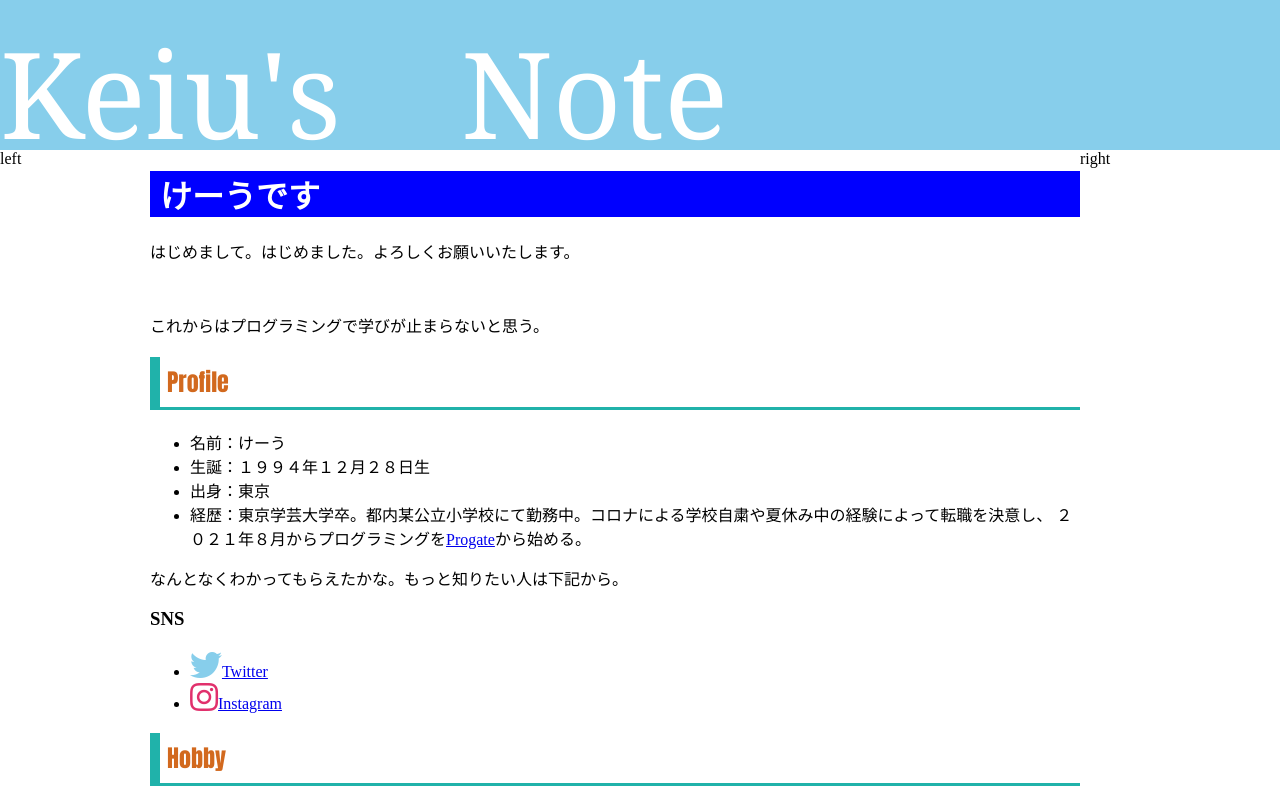
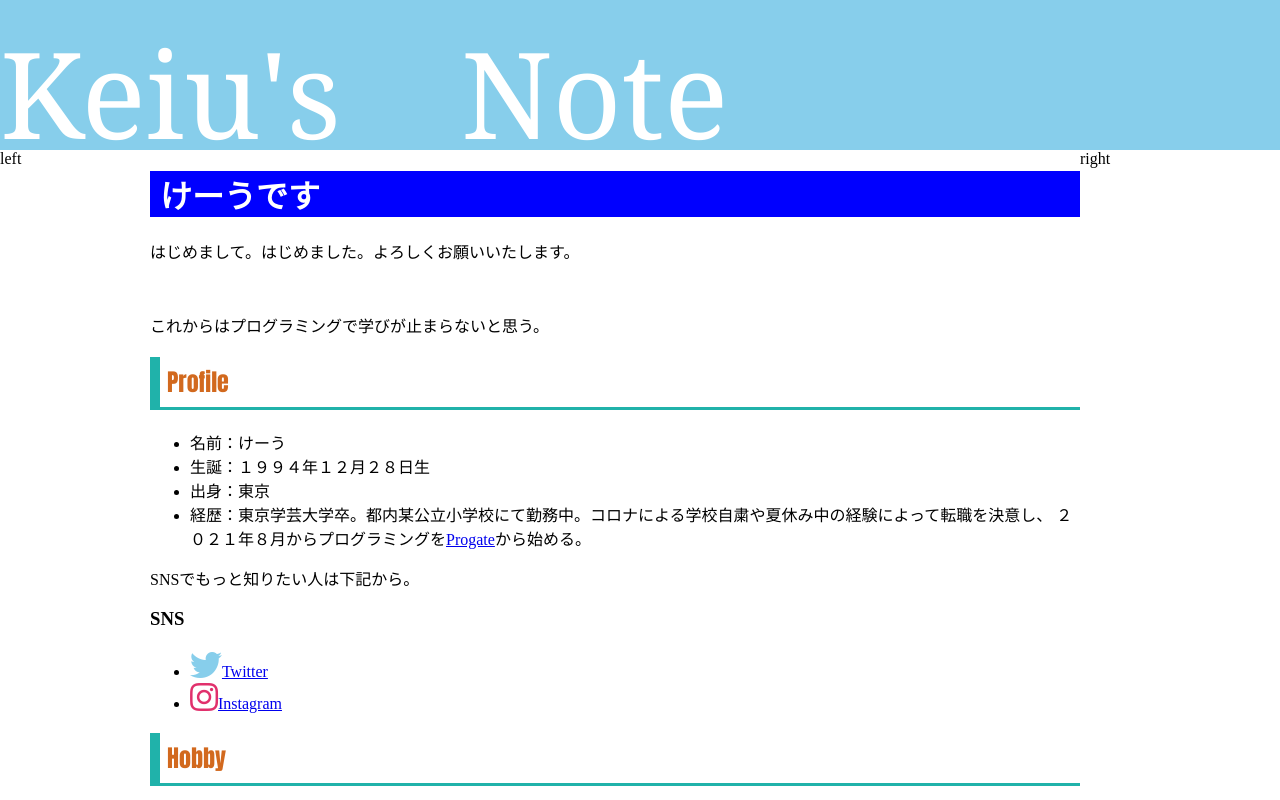
Before and after one commit to keiudesu/create_at-2022_3, a plain HTML site: page index.html in a window 1280 px wide. Shown: the top 800 px of the page. Drawn offline with Linux system fonts and the light colour scheme.

Commit message:
10/16/7:19

```diff
--- a/index.html
+++ b/index.html
@@ -25,7 +25,7 @@
       <li>経歴：東京学芸大学卒。都内某公立小学校にて勤務中。コロナによる学校自粛や夏休み中の経験によって転職を決意し、
         ２０２１年８月からプログラミングを<a href="https://prog-8.com/">Progate</a>から始める。</li>
     </ul>
-    <p>なんとなくわかってもらえたかな。もっと知りたい人は下記から。</p>
+    <p>SNSでもっと知りたい人は下記から。</p>
       <h3>SNS</h3>
       <ul class="follow-me">
         <li><i class ="fab fa-twitter fa-2x faa-wrench animated-hover"></i><a href="https://twitter.com/eiuk1228" >Twitter</a></li>
```
